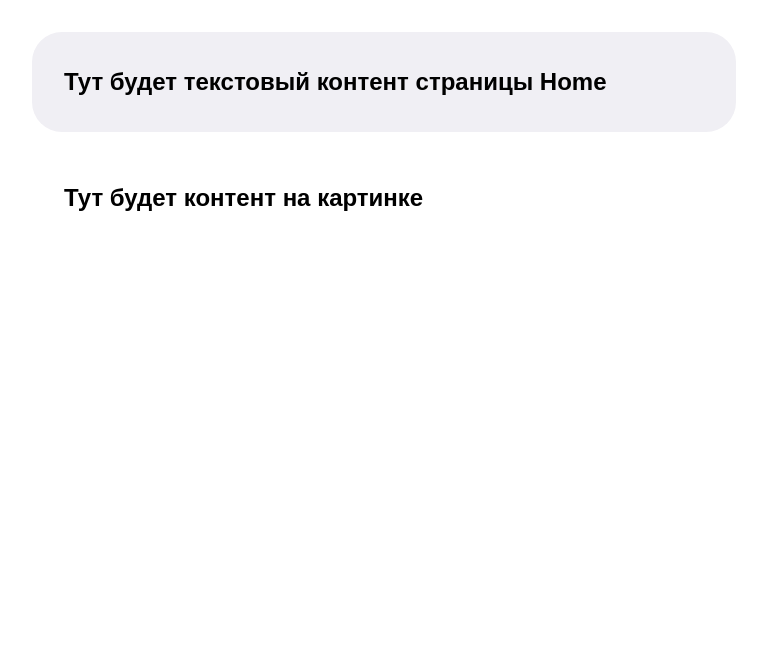
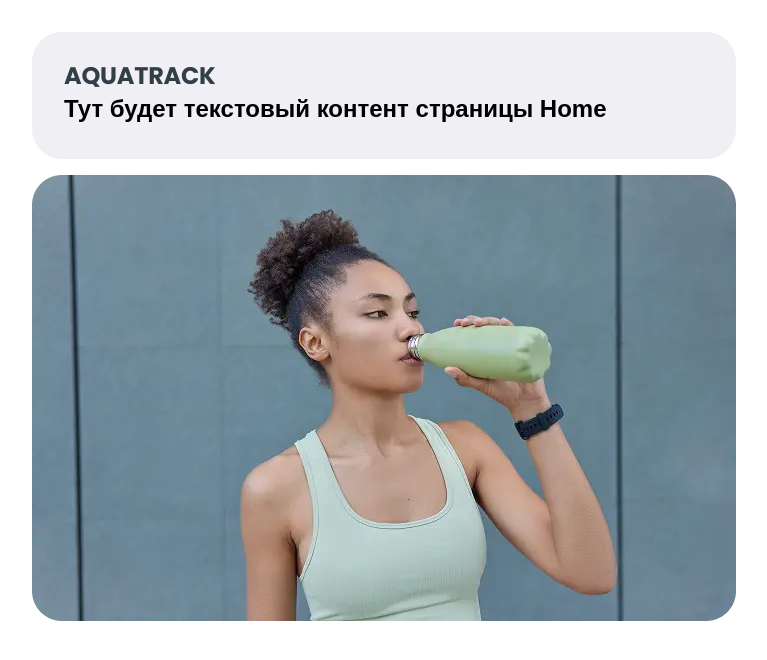
Before and after one commit to Artur-Luniaka/aquacoders, a React (Vite) app: page / in a window 1280 px wide. Shown: the top 660 px of the page, without its empty margins (256-1023 px from the left). Built offline with nearby package versions, Linux system fonts and the light colour scheme.

Commit message:
logo & imgBlock were added

```diff
--- a/src/components/ImgBlock/ImgBlock.module.css
+++ b/src/components/ImgBlock/ImgBlock.module.css
@@ -1,10 +1,11 @@
 .box {
-  padding: 16px;
+  /* padding: 16px; */
+  padding: 0;
   width: 343px;
   border-radius: 30px;
   position: relative;
   @media (min-width: 768px) {
-    padding: 32px;
+    /* padding: 32px; */
     width: 704px;
   }
   @media (min-width: 1440px) {
--- /dev/null
+++ b/src/components/Logo/Logo.jsx
@@ -0,0 +1,11 @@
+import css from "./Logo.module.css";
+
+const Logo = () => {
+  return (
+    <a href="/" className={css.logo}>
+      AquaTrack
+    </a>
+  );
+};
+
+export default Logo;
--- /dev/null
+++ b/src/components/Logo/Logo.module.css
@@ -0,0 +1,12 @@
+.logo {
+  font: 700 18px/20px var(--poppins-bold);
+  text-transform: uppercase;
+  letter-spacing: -0.18px;
+  text-align: center;
+  color: var(--color-darkblue);
+
+  @media screen and (min-width: 768px) {
+    font: 700 24px/24px var(--poppins-bold);
+    letter-spacing: -0.24px;
+  }
+}
--- /dev/null
+++ b/src/components/MainImg/MainImg.jsx
@@ -0,0 +1,37 @@
+import womanMob1x from "../../assets/woman_mob@1x.webp";
+import womanMob2x from "../../assets/woman_mob@2x.webp";
+import womanTab1x from "../../assets/woman_tab@1x.webp";
+import womanTab2x from "../../assets/woman_tab@2x.webp";
+import womanWeb1x from "../../assets/woman_web@1x.webp";
+import womanWeb2x from "../../assets/woman_web@2x.webp";
+import css from "./MainImg.module.css";
+
+const MainImg = () => {
+  return (
+    <div className={css.img_box}>
+      <picture>
+        <source
+          srcSet={`${womanMob1x} 1x, ${womanMob2x} 2x`}
+          media="(max-width: 767px)"
+        />
+        <source
+          srcSet={`${womanTab1x} 1x, ${womanTab2x} 2x`}
+          media="(min-width: 768px) and (max-width: 1439px)"
+        />
+        <source
+          srcSet={`${womanWeb1x} 1x, ${womanWeb2x} 2x`}
+          media="(min-width: 1440px)"
+        />
+        <img
+          className={css.img}
+          src={womanMob1x}
+          alt="Girl with water"
+          width="704"
+          height="446"
+        />
+      </picture>
+    </div>
+  );
+};
+
+export default MainImg;
--- /dev/null
+++ b/src/components/MainImg/MainImg.module.css
@@ -0,0 +1,9 @@
+img {
+  display: block;
+  max-width: 100%;
+  object-fit: cover;
+}
+
+.img_box {
+  width: 100%;
+}
--- a/src/pages/HomePage/HomePage.jsx
+++ b/src/pages/HomePage/HomePage.jsx
@@ -1,14 +1,17 @@
 import GreyBlock from "../../components/GreyBlock/GreyBlock";
+import Logo from "../../components/Logo/Logo";
 import ImgBlock from "../../components/ImgBlock/ImgBlock";
+import MainImg from "../../components/MainImg/MainImg";
 
 const HomePage = () => {
   return (
     <>
       <GreyBlock>
+        <Logo />
         <h2>Тут будет текстовый контент страницы Home</h2>
       </GreyBlock>
       <ImgBlock>
-        <h2>Тут будет контент на картинке</h2>
+        <MainImg />
       </ImgBlock>
     </>
   );
--- a/src/pages/SignInPage/SignInPage.jsx
+++ b/src/pages/SignInPage/SignInPage.jsx
@@ -22,6 +22,7 @@ const SignInPage = () => {
   return (
     <>
       <GreyBlock>
+        <Logo />
         <h2>Здесь будет форма логинизации</h2>
       </GreyBlock>
       {hideImgBlock && (
--- a/src/pages/SignUpPage/SignUpPage.jsx
+++ b/src/pages/SignUpPage/SignUpPage.jsx
@@ -21,6 +21,7 @@ const SignUpPage = () => {
   return (
     <>
       <GreyBlock>
+        <Logo />
         <h2>Здесь будет форма регистрации</h2>
       </GreyBlock>
       {hideImgBlock && (
```
